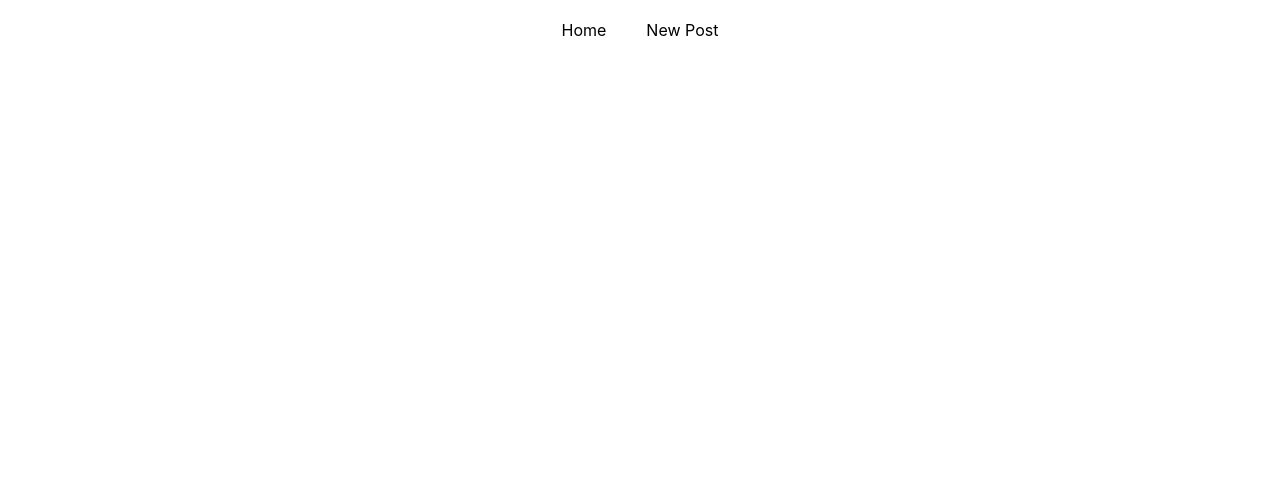
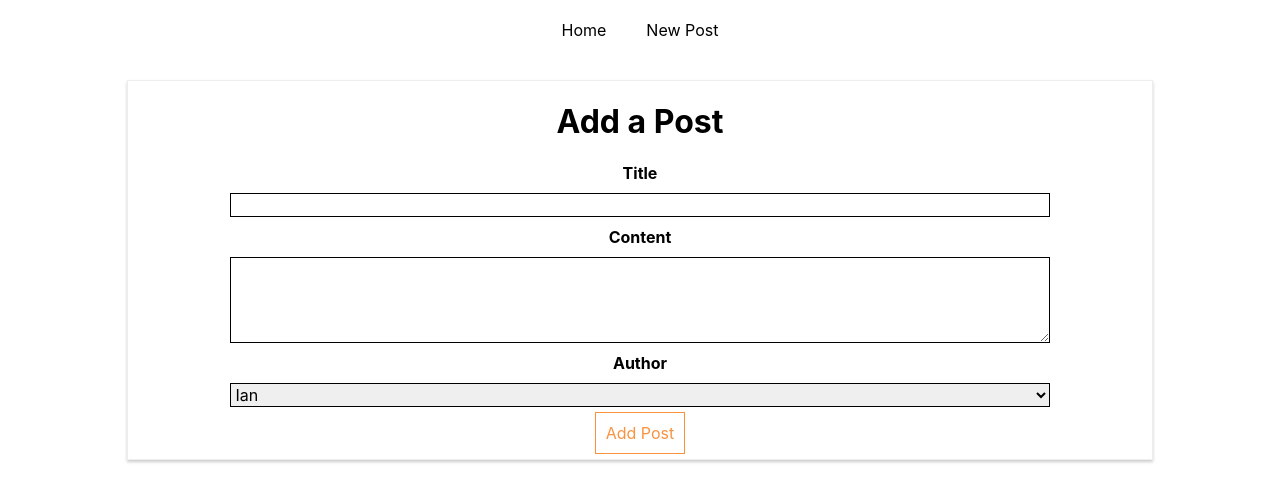
Before and after one commit to ian-schwartz/http-requests, a React (Create React App) app in the folder http-requests-app/: page /new-post in a window 1280 px wide. Shown: the top 502 px of the page. Built offline with nearby package versions, Linux system fonts and the light colour scheme.

Commit message:
added route path

```diff
--- a/http-requests-app/src/containers/Blog/Blog.js
+++ b/http-requests-app/src/containers/Blog/Blog.js
@@ -1,6 +1,7 @@
 import React, { Component } from "react";
 import "./Blog.css";
 import Posts from "../Blog/Posts/Posts";
+import NewPost from "../FullPost/NewPost/NewPost";
 import { Route } from "react-router-dom";
 
 class Blog extends Component {
@@ -21,6 +22,7 @@
         </header>
         {/* <Route exact path="/" render={() => <h1>Home</h1>} /> */}
         <Route exact path="/" component={Posts} />
+        <Route path="/new-post" component={NewPost} />
       </div>
     );
   }
```
